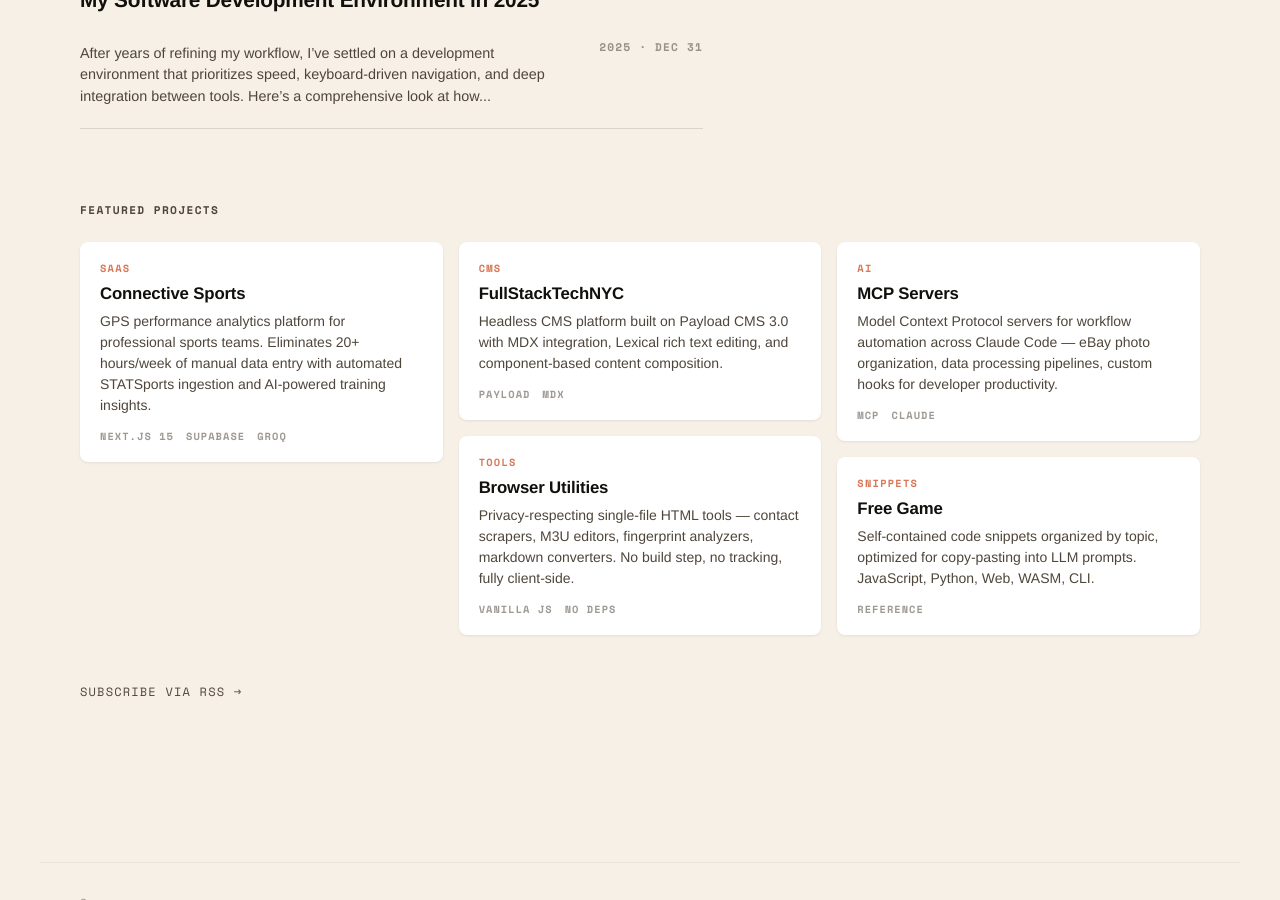
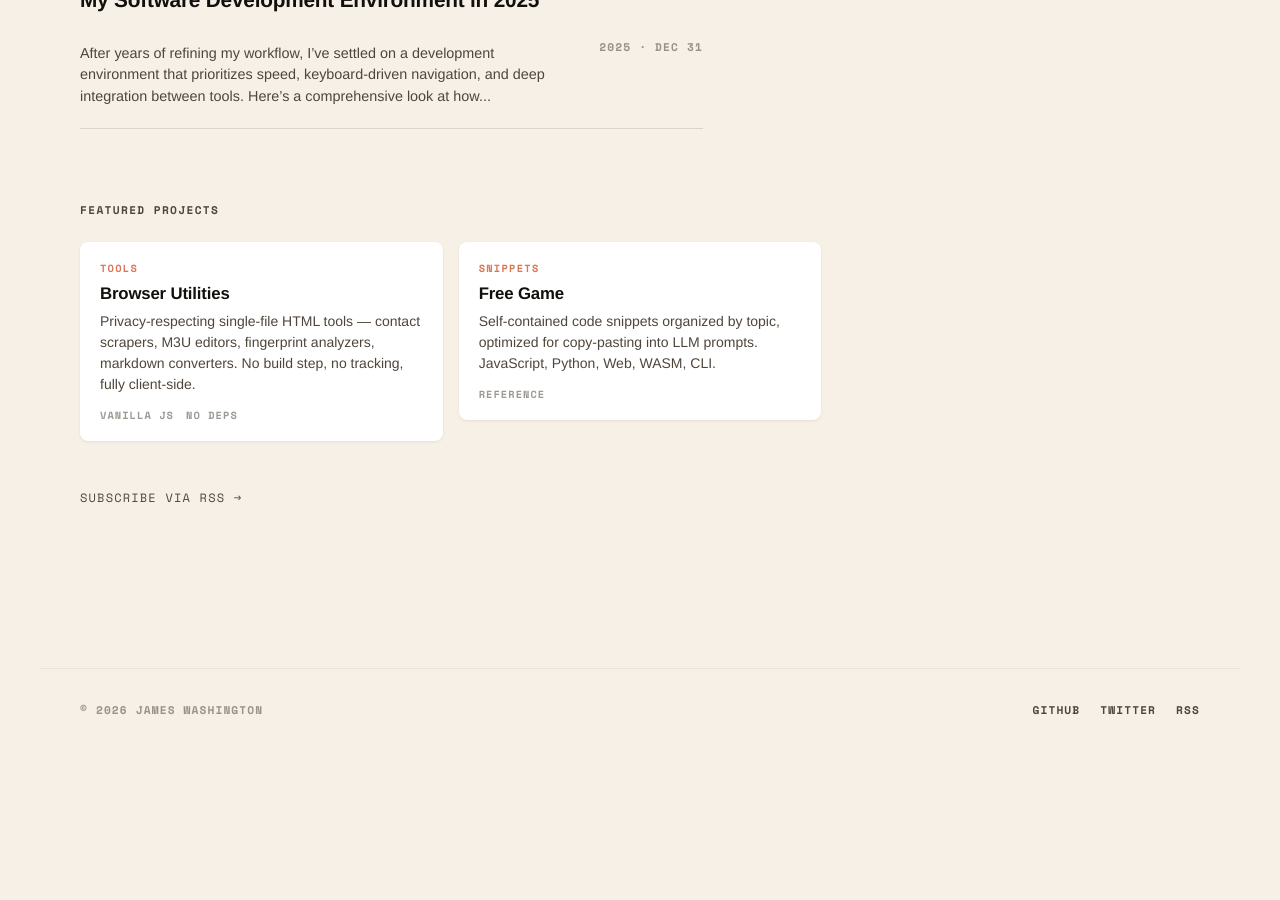
Before and after one commit to jbwashington/jbwashington.github.io, a Jekyll site: the page built from index.md, in a window 1280 px wide and 900 px high, scrolled down 918 px. Built offline with Jekyll 4.4.1, drawn with Linux system fonts in a browser that asks for light colours; after the commit the page ends 1668 px from its top, so only the background shows below that.

Commit message:
Remove featured projects without links
Co-Authored-By: Claude Opus 4.7 <noreply@anthropic.com>

```diff
--- a/_data/featured.yml
+++ b/_data/featured.yml
@@ -1,20 +1,6 @@
 # Featured projects shown in the homepage masonry grid.
 # Edit, reorder, add, or remove freely — order here is the order shown.
-
-- title: Connective Sports
-  tag: saas
-  desc: GPS performance analytics platform for professional sports teams. Eliminates 20+ hours/week of manual data entry with automated STATSports ingestion and AI-powered training insights.
-  meta:
-    - Next.js 15
-    - Supabase
-    - Groq
-
-- title: FullStackTechNYC
-  tag: cms
-  desc: Headless CMS platform built on Payload CMS 3.0 with MDX integration, Lexical rich text editing, and component-based content composition.
-  meta:
-    - Payload
-    - MDX
+# Cards without a `url:` are clickable nowhere and should be removed.
 
 - title: Browser Utilities
   tag: tools
@@ -24,13 +10,6 @@
     - Vanilla JS
     - No deps
 
-- title: MCP Servers
-  tag: ai
-  desc: Model Context Protocol servers for workflow automation across Claude Code — eBay photo organization, data processing pipelines, custom hooks for developer productivity.
-  meta:
-    - MCP
-    - Claude
-
 - title: Free Game
   tag: snippets
   desc: Self-contained code snippets organized by topic, optimized for copy-pasting into LLM prompts. JavaScript, Python, Web, WASM, CLI.
```
